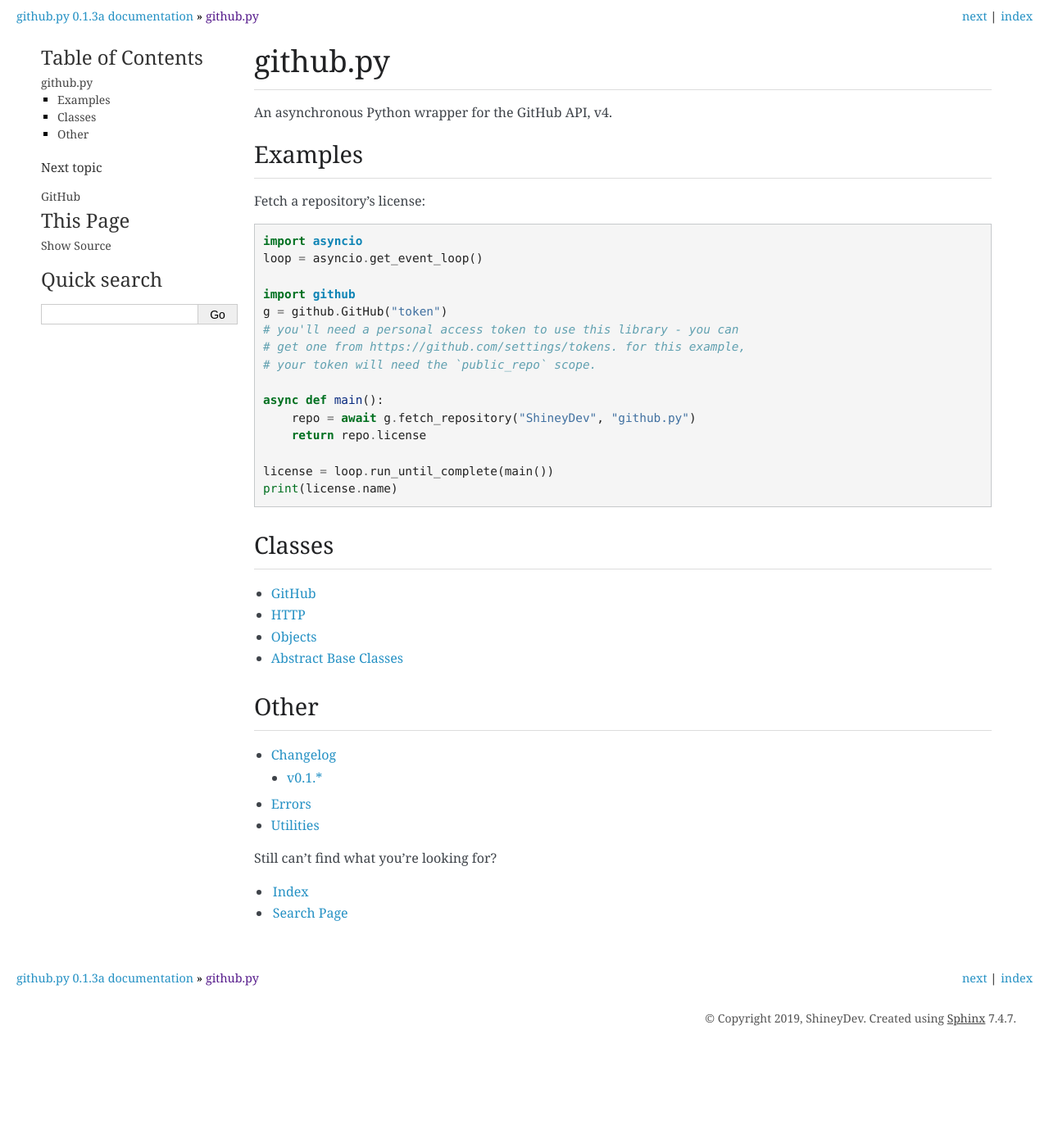
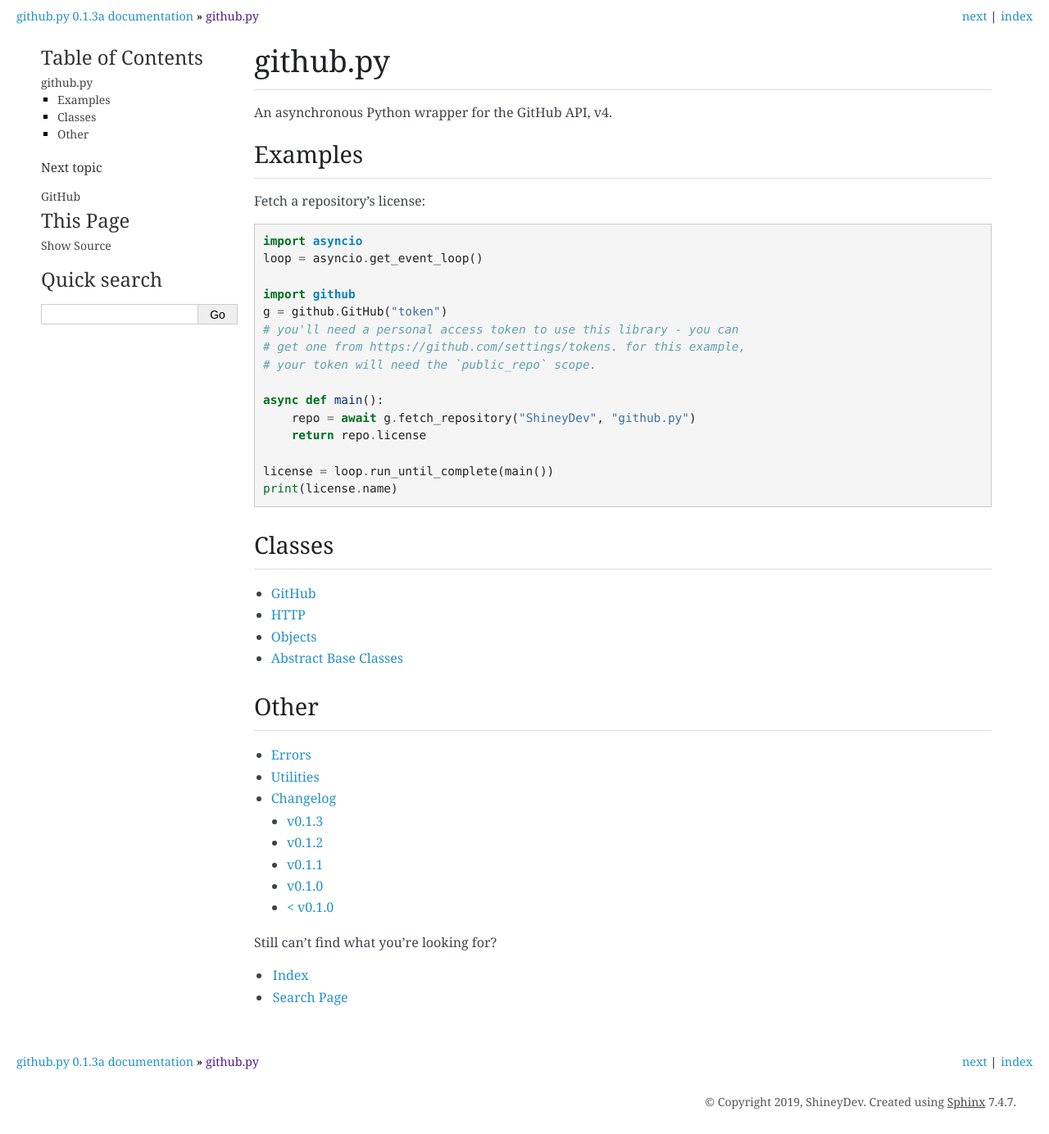
Before and after one commit to ShineyDev/github, a Sphinx documentation site: the page built from docs/index.rst, in a window 1280 px wide and 1384 px high. Shown: the whole window at 82% size. Built offline with Sphinx 7.4.7, drawn with Linux system fonts in a browser that asks for light colours; part of the change alters nothing that is shown.

Commit message:
add changelog

```diff
--- /dev/null
+++ b/docs/changelog.rst
@@ -0,0 +1,60 @@
+.. currentmodule:: github
+
+Changelog
+=========
+
+v0.1.3
+------
+
+Bug Fixes
+~~~~~~~~~
+
+* Added ``author`` and ``license`` metadata for pip. (:issue:`3`)
+
+New Features
+~~~~~~~~~~~~
+
+* Update exception system.
+
+v0.1.2
+------
+
+Bug Fixes
+~~~~~~~~~
+
+* Make ``json`` kwarg required in :meth:`~github.http.HTTPClient.request`.
+
+New Features
+~~~~~~~~~~~~
+
+* Add ``session`` kwarg to :class:`github.GitHub`.
+* Update exception system.
+
+v0.1.1
+------
+
+Bug Fixes
+~~~~~~~~~
+
+* Fix ``python_requires``.
+
+v0.1.0
+------
+
+The first official version of the wrapper.
+
+Bug Fixes
+~~~~~~~~~
+
+* Fix version regex.
+* Add ``objects`` and ``abc`` to packages.
+
+New Features
+~~~~~~~~~~~~
+
+* Add ``__main__`` for ``py -m github --version``.
+
+< v0.1.0
+--------
+
+Features and bug fixes before v0.1.0 were not documented.
--- a/docs/changelog/0.1.rst
+++ /dev/null
@@ -1,4 +0,0 @@
-.. github.py changelog, v0.1.*
-
-v0.1.*
-======
--- a/docs/changelog/index.rst
+++ /dev/null
@@ -1,9 +0,0 @@
-.. github.py changelog
-
-Changelog
-=========
-
-.. toctree::
-    :maxdepth: 1
-
-    0.1
--- a/docs/index.rst
+++ b/docs/index.rst
@@ -47,9 +47,10 @@ Other
 .. toctree::
     :maxdepth: 2
 
-    changelog/index
     errors
     utils
+
+    changelog
 
 Still can't find what you're looking for?
 
```
